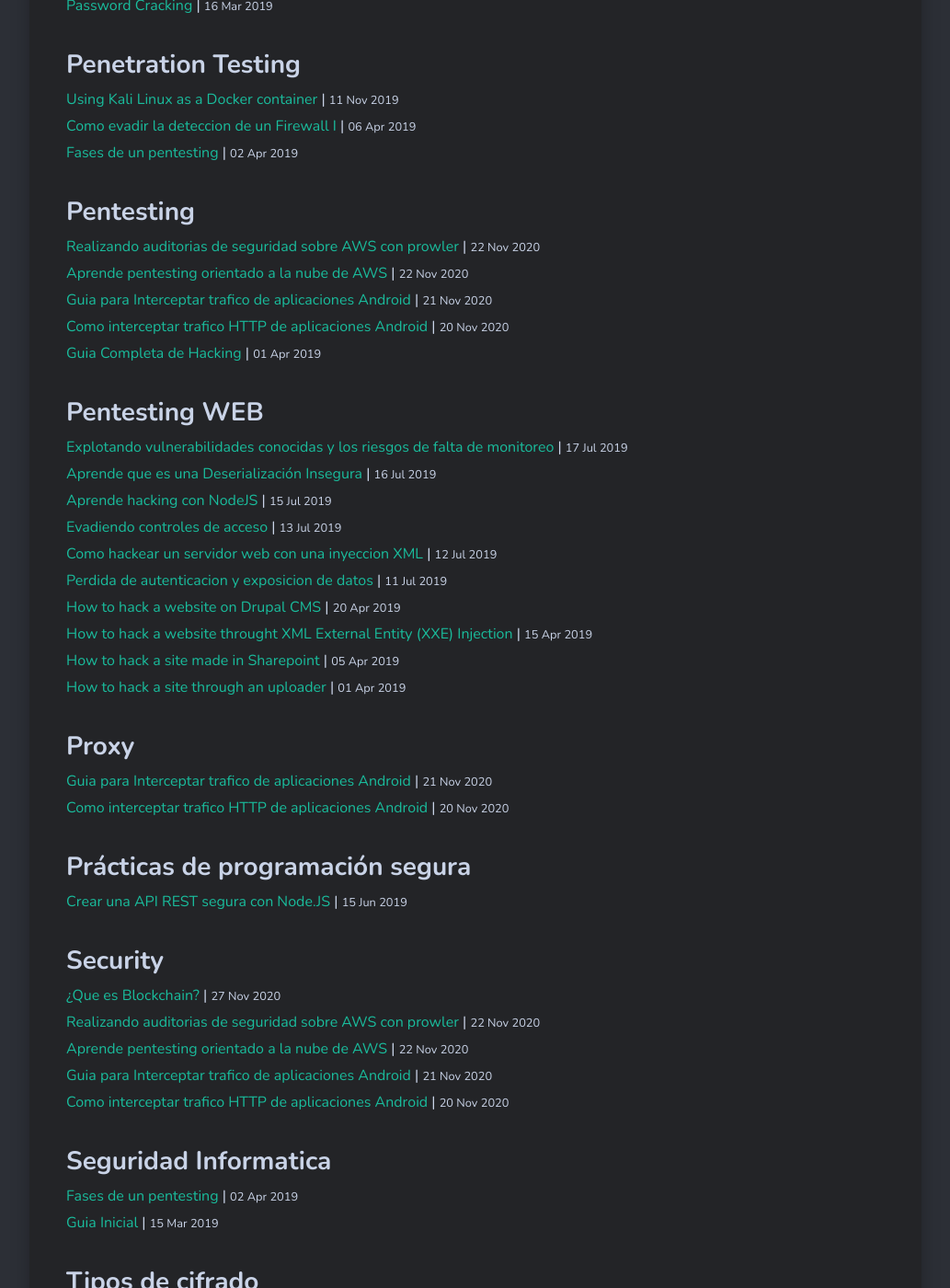
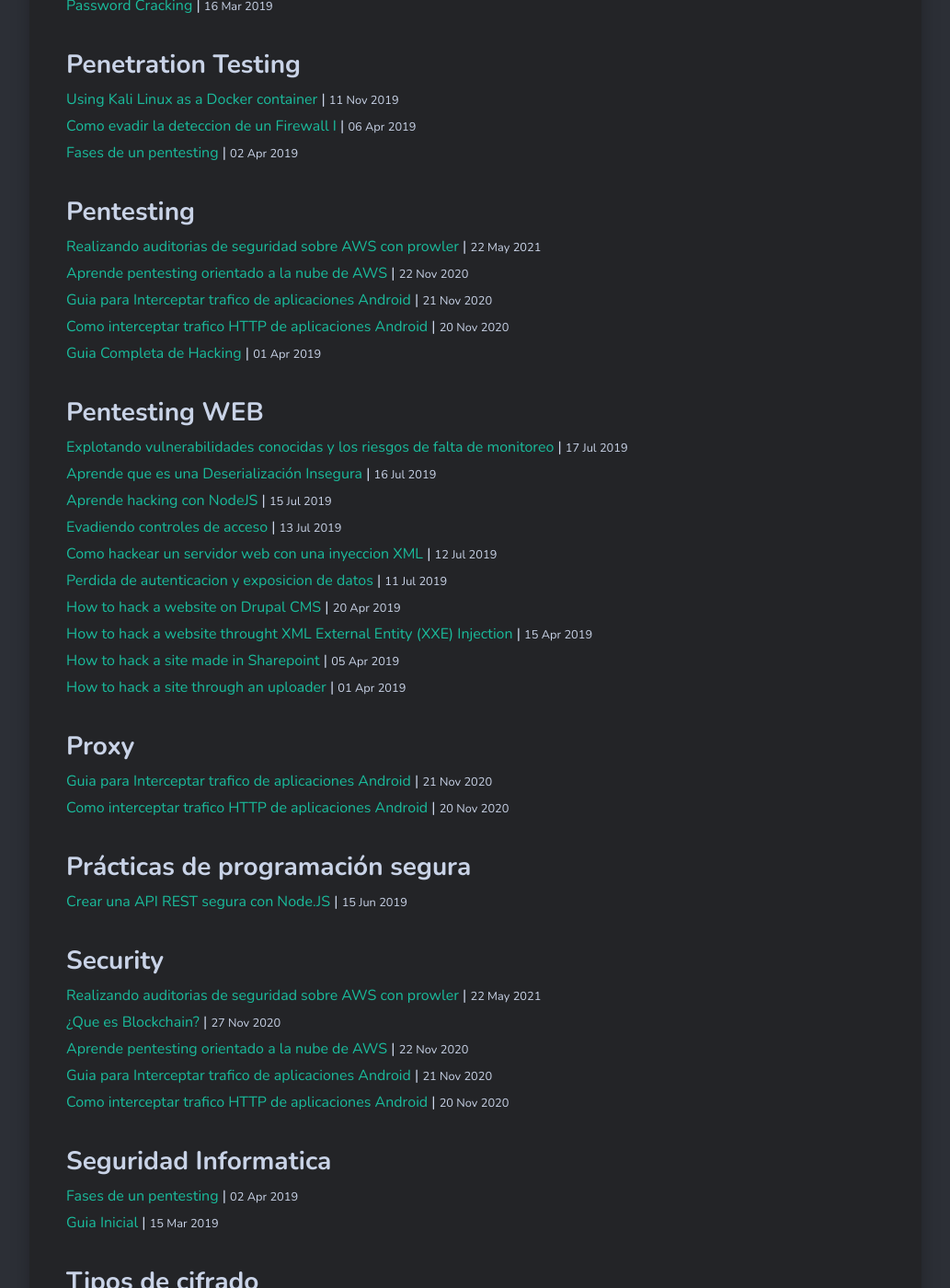
Before and after one commit to HackingProfessional/Security, a Jekyll site: the page built from tags.html, in a window 1280 px wide and 1400 px high, scrolled down 9151 px. Shown: the whole window at 92% size, without its empty margins (123-1156 px from the left). Built offline with Jekyll 4.4.1, drawn with Linux system fonts in a browser that asks for light colours; nearby versions of some CDN libraries; some of the changed text lies outside the part shown.

Commit message:
Update and rename 2020-11-22-AWS-PROWLER.md to 2021-05-22-AWS-PROWLER.md

```diff
--- a/_posts/2020-11-22-AWS-PROWLER.md
+++ b/_posts/2021-05-22-AWS-PROWLER.md
@@ -2,7 +2,7 @@
 layout: post
 title:  "Realizando auditorias de seguridad sobre AWS con prowler"
 description: "Aprende a realizar auditorias sobre entornos cloud de AWS"
-date:   2020-11-22
+date:   2021-05-22
 image:  "img/AWS-HACKED.jpg"
 tags:   [Cloud, AWS, Pentesting, Security]
 ---
```
